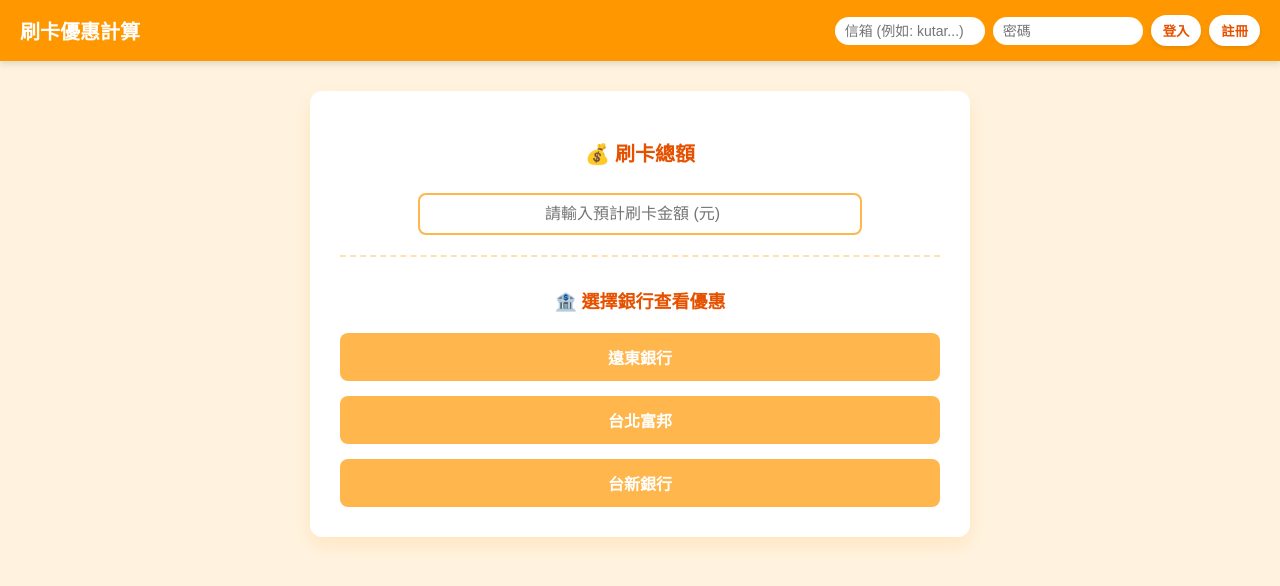
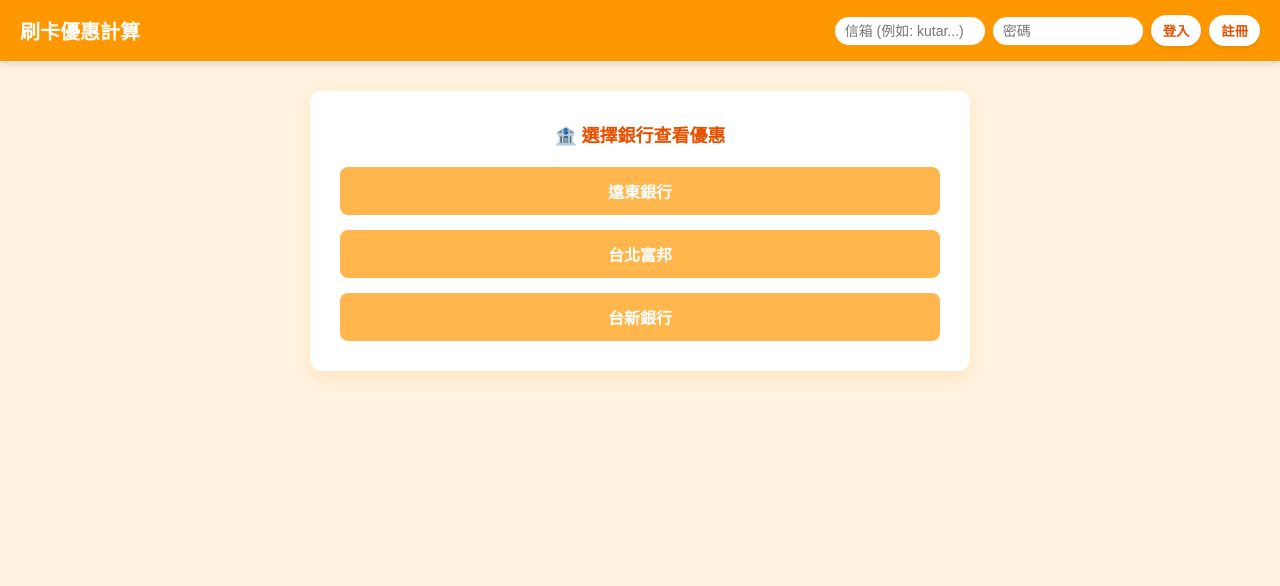
Before and after one commit to antinghu/credit-card-calc, a plain HTML site: page index.html in a window 1280 px wide. Drawn offline with Linux system fonts and the light colour scheme; no server answers.

Commit message:
Update index.html 刪掉上面那區

```diff
--- a/index.html
+++ b/index.html
@@ -17,10 +17,7 @@
         button:hover { background-color: #FFE0B2; }
 
         .container { margin-top: 30px; background: white; padding: 30px; border-radius: 12px; box-shadow: 0 8px 20px rgba(255, 152, 0, 0.15); width: 85%; max-width: 600px; }
-        .input-section { text-align: center; margin-bottom: 30px; padding-bottom: 20px; border-bottom: 2px dashed #FFE0B2; }
-        .input-section h2 { color: #E65100; font-size: 20px; }
-        .amount-input { padding: 10px; font-size: 16px; border: 2px solid #FFB74D; border-radius: 8px; width: 70%; margin-top: 10px; outline: none; text-align: center; }
-        .menu-section h3 { text-align: center; color: #E65100; font-size: 18px; }
+        .menu-section h3 { text-align: center; color: #E65100; font-size: 18px; margin-top: 0; }
         .menu { display: flex; flex-direction: column; gap: 15px; margin-top: 20px; }
         .menu a { text-decoration: none; background-color: #FFB74D; color: white; padding: 12px; border-radius: 8px; font-weight: bold; text-align: center; transition: all 0.3s ease; }
     </style>
@@ -44,11 +41,6 @@
     </header>
 
     <div class="container">
-        <div class="input-section">
-            <h2>💰 刷卡總額</h2>
-            <input type="number" id="totalAmount" class="amount-input" placeholder="請輸入預計刷卡金額 (元)">
-        </div>
-
         <div class="menu-section">
             <h3>🏦 選擇銀行查看優惠</h3>
             <div class="menu">
@@ -65,7 +57,6 @@
         import { getFirestore } from "https://www.gstatic.com/firebasejs/10.8.1/firebase-firestore.js";
         import { getAnalytics } from "https://www.gstatic.com/firebasejs/10.8.1/firebase-analytics.js";
 
-        // 你的專屬 Firebase 設定
         const firebaseConfig = {
             apiKey: "AIzaSyBvdVrgSO-egLZ-WiHZKUlP6hRX_vp4iKQ",
             authDomain: "creditcard-reward.firebaseapp.com",
@@ -76,13 +67,11 @@
             measurementId: "G-JTKS467BR1"
         };
 
-        // 初始化 Firebase
         const app = initializeApp(firebaseConfig);
         const analytics = getAnalytics(app);
         const auth = getAuth(app);
         const db = getFirestore(app);
 
-        // 取得 UI 元素
         const emailInput = document.getElementById('email');
         const passwordInput = document.getElementById('password');
         const loginBtn = document.getElementById('login-btn');
@@ -93,7 +82,6 @@
         const userInfo = document.getElementById('user-info');
         const userEmailText = document.getElementById('user-email-text');
 
-        // 註冊功能
         registerBtn.addEventListener('click', () => {
             const email = emailInput.value;
             const password = passwordInput.value;
@@ -108,7 +96,6 @@
                 });
         });
 
-        // 登入功能
         loginBtn.addEventListener('click', () => {
             const email = emailInput.value;
             const password = passwordInput.value;
@@ -120,23 +107,18 @@
                 });
         });
 
-        // 登出功能
         logoutBtn.addEventListener('click', () => {
             signOut(auth);
         });
 
-        // 監聽登入狀態
         onAuthStateChanged(auth, (user) => {
             if (user) {
-                // 已登入
                 loginSection.style.display = 'none';
                 userInfo.style.display = 'flex';
                 userEmailText.textContent = `Hi, ${user.email} `;
-                // 清空輸入框
                 emailInput.value = '';
                 passwordInput.value = '';
             } else {
-                // 未登入
                 loginSection.style.display = 'flex';
                 userInfo.style.display = 'none';
             }
```
